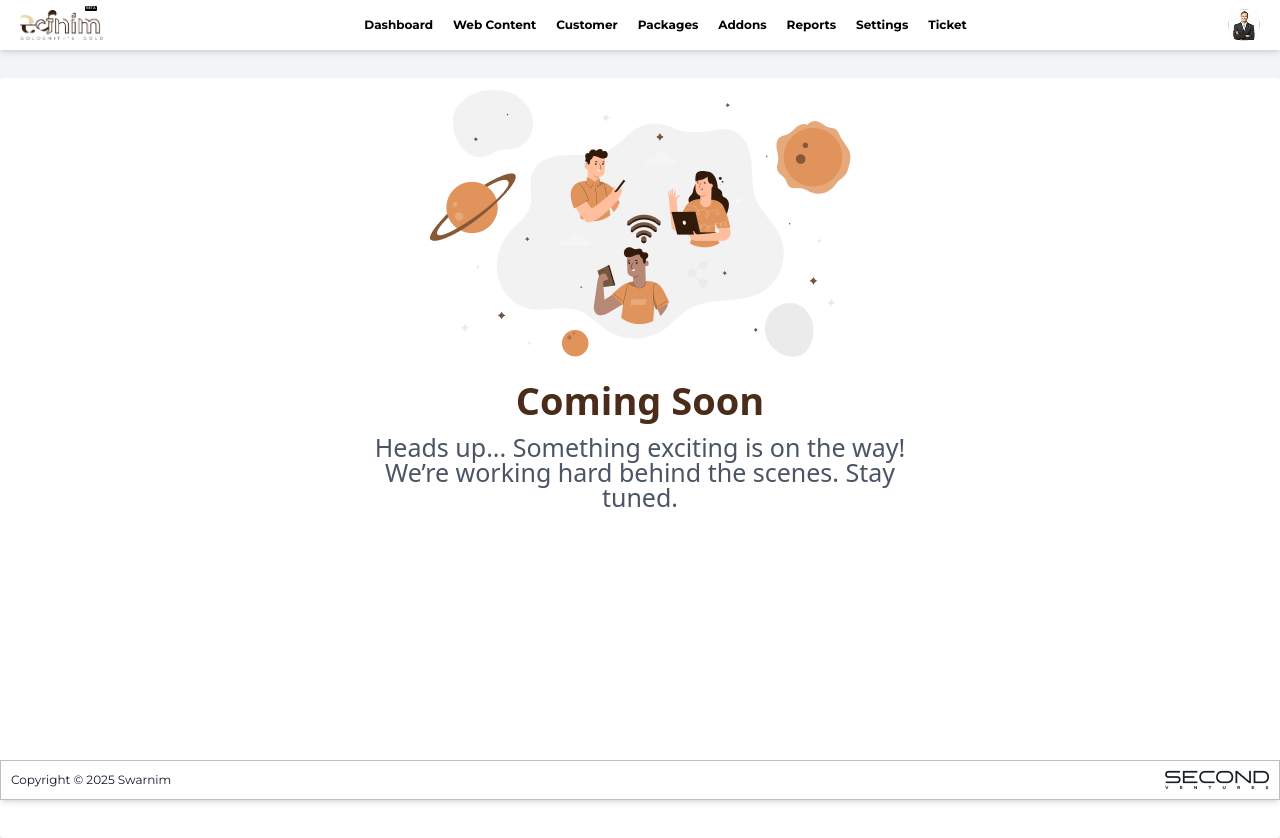
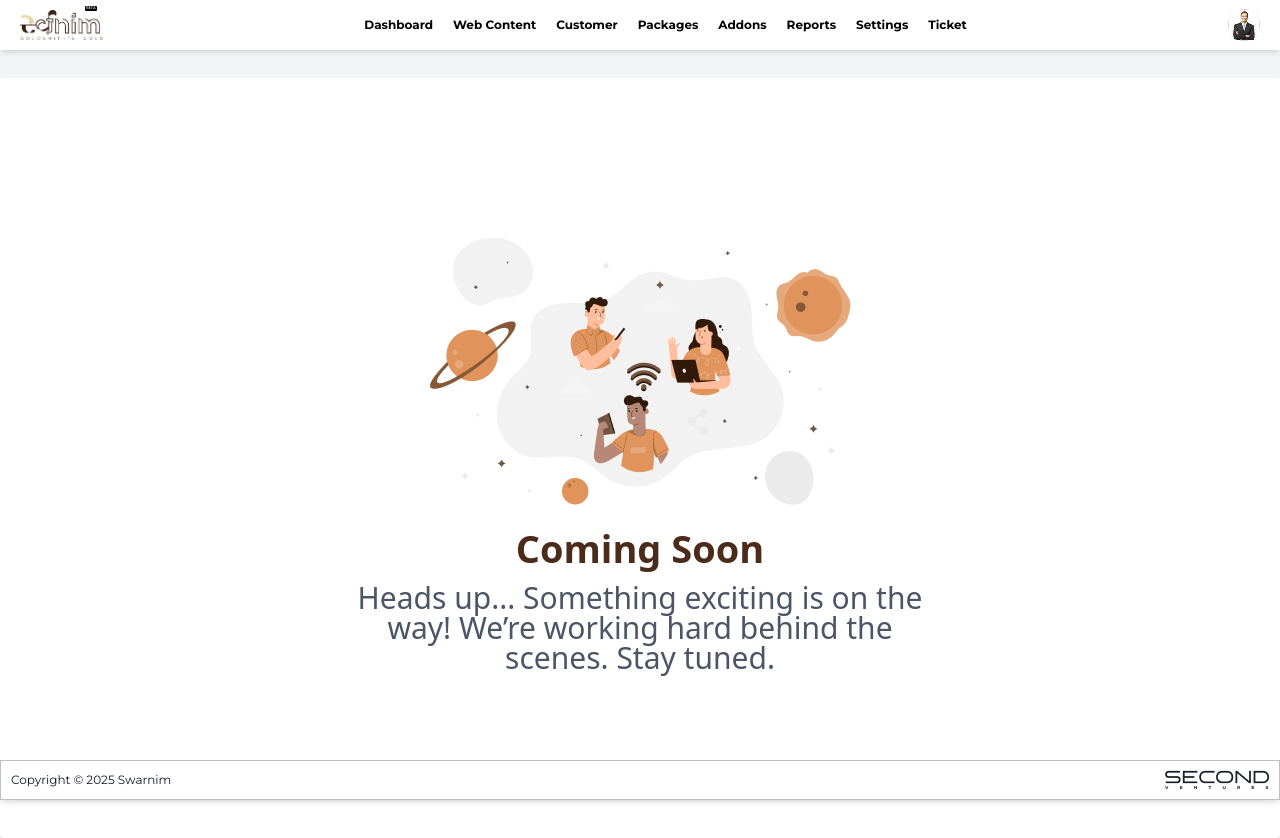
Before and after one commit to nishthakhalasi/Swarnim, a Next.js app: page /admin/dashboard in a window 1280 px wide. Built offline with nearby package versions, Linux system fonts and the light colour scheme.

Commit message:
first commit

```diff
--- a/src/app/admin/dashboard/page.tsx
+++ b/src/app/admin/dashboard/page.tsx
@@ -9,8 +9,8 @@ export default function DashboardPage() {
   return (
     <div className="flex flex-col min-h-[90vh] bg-gray-100">
       <AdminNavbar />
-      <AdminCard className="mt-7">
-        <div className="relative w-full max-w-[421px] aspect-[421/267] mb-6">
+      <AdminCard className="mt-7 pt-40">
+        <div className="relative w-full max-w-[421px] aspect-[421/267] mb-6 ">
           <Image
             src="/comingsoon.png"
             alt="Illustration"
@@ -23,7 +23,7 @@ export default function DashboardPage() {
           Coming Soon
         </h1>
 
-        <p className="text-gray-600 text-[25px] font-light leading-[100%] text-center max-w-xl">
+        <p className="text-gray-600 text-[30px] font-light leading-[100%] text-center max-w-xl">
           Heads up... Something exciting is on the way! We’re working hard
           behind the scenes. Stay tuned.
         </p>
```
